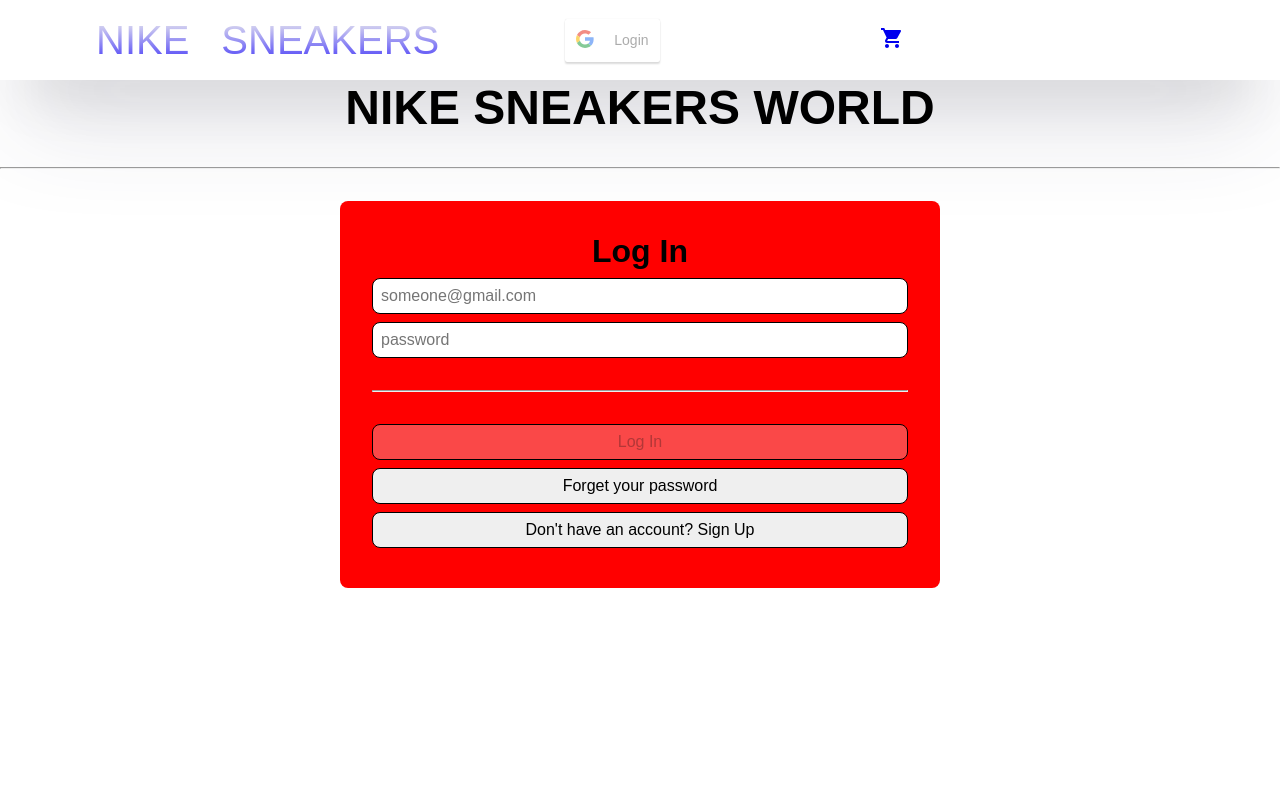
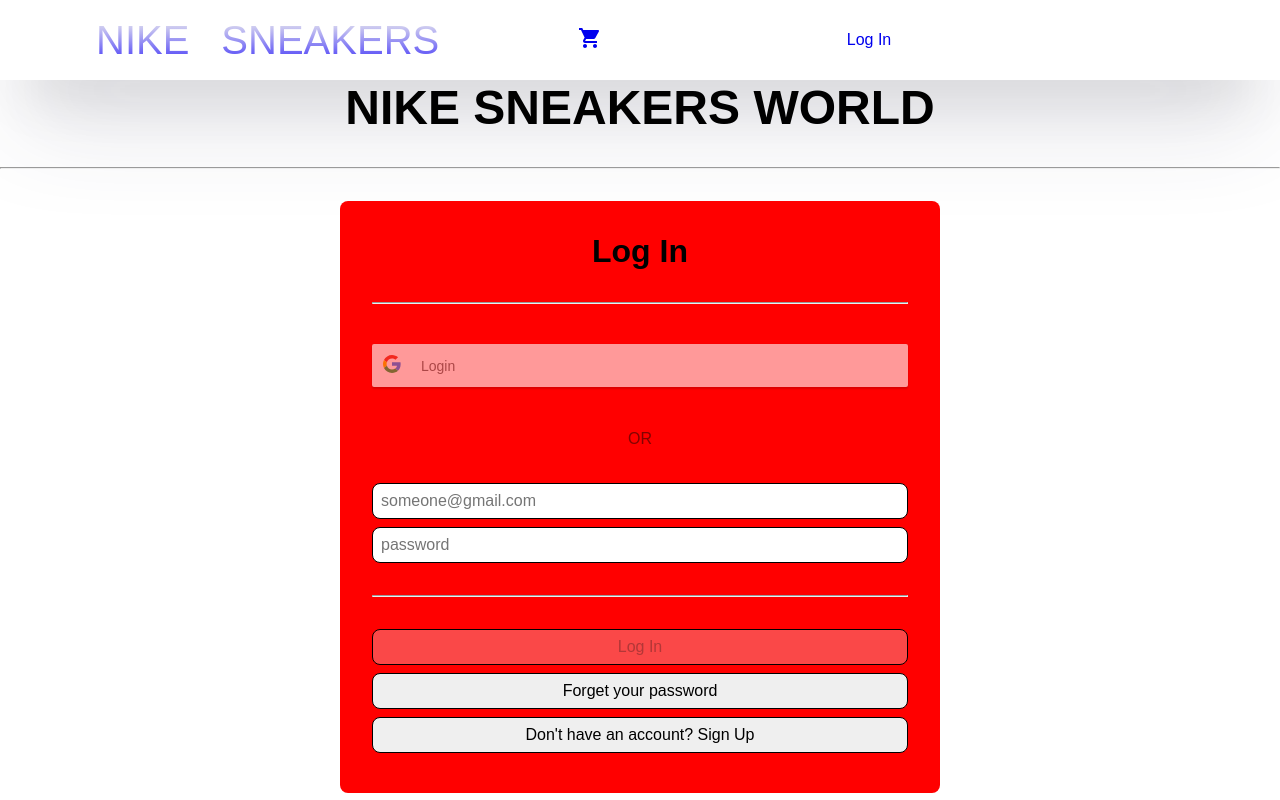
Before and after one commit to alikiny/local-ecommerce, a React (Create React App) app in the folder client/: page /login in a window 1280 px wide. Built offline with nearby package versions, Linux system fonts and the light colour scheme; no server answers.

Commit message:
signin signup and dashboard page created

```diff
--- a/client/src/App.tsx
+++ b/client/src/App.tsx
@@ -16,6 +16,7 @@
 import { fetchProducts } from './redux/products/action';
 
 import './App.css';
+import Dashboard from './pages/dashboard/Dashboard';
 
 
 function App()  {
@@ -32,15 +33,14 @@
     <NavBar />
     <Routes>
       <Route path= '/' element={<Home />}/>
-       {/* <PrivateRoute path='/login' exact >
-          <ProfilePage />
-      </PrivateRoute>  */}
       <Route path= '/login' element={<LogInPage />}/>
       <Route path= '/signup' element={<SignUpPage />}/>
       <Route path= '/cart' element={<CartPage />}/>
       <Route path= '/profile' element={<ProfilePage />}/>
       <Route path= '/profile/:id' element={<OrderPage />}/>
       <Route path= '/google-login' element={<GoogleLogIn />}/>
+
+      <Route path="/admin/dashboard"  element={<PrivateRoute ><Dashboard /></PrivateRoute>}/>
 
     </Routes>
     </div>
--- a/client/src/auth/PrivateRoute.tsx
+++ b/client/src/auth/PrivateRoute.tsx
@@ -1,9 +1,9 @@
-import {Link, Route} from 'react-router-dom'
+import {Navigate, Route} from 'react-router-dom'
 
 export const PrivateRoute = (props: any) => {
     const user = null;
 
-    if (!user) return <Link to='/login' />
+    if (!user) return <Navigate to='/login' />
 
     return <Route {...props} />
 }
--- a/client/src/components/GoogleLogIn.tsx
+++ b/client/src/components/GoogleLogIn.tsx
@@ -1,14 +1,15 @@
 import React from 'react';
 import {useDispatch} from 'react-redux'
+import {useNavigate} from 'react-router-dom'
 import axios from 'axios'
 import GoogleLogin from 'react-google-login'
 import { loginSuccess } from '../redux/auth/action';
 
 const GoogleLogIn = () => {
     const dispatch = useDispatch()
+    const navigate = useNavigate()
 
     const responseGoogle = async(response: any) =>{
-        console.log(response);
         const tokenId = response?.tokenId
         const res = await axios.post('/user/google-login', {id_token : tokenId})
 
@@ -17,6 +18,7 @@
             localStorage.setItem('access_token', token)
             localStorage.setItem('auth', 'true' )
             dispatch(loginSuccess(user))
+            navigate('/')
 
         } else {
             alert('Login unSuccess')
--- a/client/src/components/nav/NavBar.css
+++ b/client/src/components/nav/NavBar.css
@@ -3,6 +3,9 @@
 }
 li {
   list-style: none;
+}
+p {
+  cursor: pointer;
 }
 
 .main-nav {
--- a/client/src/components/nav/NavBar.tsx
+++ b/client/src/components/nav/NavBar.tsx
@@ -14,6 +14,7 @@
 const NavBar = () => {
   const dispatch = useDispatch();
   const navigate = useNavigate();
+  const checkAdmin = false;
 
   const checkAuthentication = useSelector((state: InitialState)=> state.auth.isAuthenticated)
 const cartItems = useSelector((state: InitialState)=> state.cart.cart.length)
@@ -39,17 +40,21 @@
         </div>
         <div className='menu-link'>
           <ul >
-            {!checkAuthentication ?
+            {/* {!checkAuthentication ?
             <GoogleLogin /> :
             <button onClick={handleLogout}>Log-Out</button>
-            }
+            } */}
             {checkAuthentication ? <Link to='/profile'>Profile</Link>: null}
+            {checkAdmin ? <Link to='/admin/dashboard'>Dashboard</Link> : null}
+
 
             <Badge badgeContent={cartItems} color="secondary">
               <Link to="/cart">
                 <ShoppingCartIcon />
               </Link>
             </Badge>
+            {checkAuthentication ? <p onClick={handleLogout}>Log-Out</p> :<Link to='/login'>Log In</Link> }
+
 
           </ul>
         </div>
--- /dev/null
+++ b/client/src/pages/dashboard/Dashboard.tsx
@@ -0,0 +1,11 @@
+import React from 'react';
+
+const Dashboard = () => {
+    return (
+        <div>
+            <h1>Dashobard</h1>
+        </div>
+    );
+};
+
+export default Dashboard;
--- a/client/src/pages/login/LogInPage.css
+++ b/client/src/pages/login/LogInPage.css
@@ -59,3 +59,32 @@
       padding: 16px;
       text-align: center;
   }
+  .hr-text {
+    line-height: 1em;
+    position: relative;
+    outline: 0;
+    border: 0;
+    color: rgb(94, 34, 247);
+    text-align: center;
+    height: 1.5em;
+    opacity: .5;
+
+  }
+.hr-text ::before {
+    content: '';
+    background: linear-gradient(to right, transparent, #100e02, transparent);
+    position: absolute;
+    left: 0;
+    top: 50%;
+    width: 100%;
+    height: 1px;
+}
+.hr-text::after {
+    content: attr(data-content);
+    position: relative;
+    display: inline-block;
+    color: black;
+    padding: 0 .5em;
+    line-height: 1.5em;
+    color: #070602;
+}
--- a/client/src/pages/login/LogInPage.tsx
+++ b/client/src/pages/login/LogInPage.tsx
@@ -1,5 +1,6 @@
 import React, {useState} from 'react';
 import {useNavigate} from 'react-router-dom'
+import GoogleLogIn from '../../components/GoogleLogIn';
 
 import './LogInPage.css'
 
@@ -19,6 +20,9 @@
             <h1>Log In</h1>
             {errorMessage &&
                 <div className="fail">{errorMessage}</div>}
+            <hr />
+            <GoogleLogIn />
+            <hr className='hr-text' data-content="OR"  />
             <input
                 value={emailValue}
                 onChange={e => setEmailValue(e.target.value)}
--- a/client/src/pages/signup/SignUpPage.css
+++ b/client/src/pages/signup/SignUpPage.css
@@ -59,3 +59,34 @@
     padding: 16px;
     text-align: center;
 }
+
+.hr-text {
+    line-height: 1em;
+    position: relative;
+    outline: 0;
+    border: 0;
+    color: rgb(94, 34, 247);
+    text-align: center;
+    height: 1.5em;
+    opacity: .5;
+
+  }
+.hr-text ::before {
+    content: '';
+    background: linear-gradient(to right, transparent, #100e02, transparent);
+    position: absolute;
+    left: 0;
+    top: 50%;
+    width: 100%;
+    height: 1px;
+}
+.hr-text::after {
+    content: attr(data-content);
+    position: relative;
+    display: inline-block;
+    color: black;
+    padding: 0 .5em;
+    line-height: 1.5em;
+    color: #070602;
+
+}
--- a/client/src/pages/signup/SignUpPage.tsx
+++ b/client/src/pages/signup/SignUpPage.tsx
@@ -1,5 +1,6 @@
 import React, {useState} from 'react';
 import {useNavigate} from 'react-router-dom'
+import GoogleLogIn from '../../components/GoogleLogIn';
 
 import './SignUpPage.css'
 
@@ -18,9 +19,12 @@
 
     return (
         <div className='content-container'>
-             <h1>Sign Up</h1>
+             <h1>Create your accoount</h1>
             {errorMessage &&
                 <div className="fail">{errorMessage}</div>}
+             <hr />
+             <GoogleLogIn />
+             <hr className='hr-text' data-content="OR" />
             <input
                 value={emailValue}
                 onChange={e => setEmailValue(e.target.value)}
```
